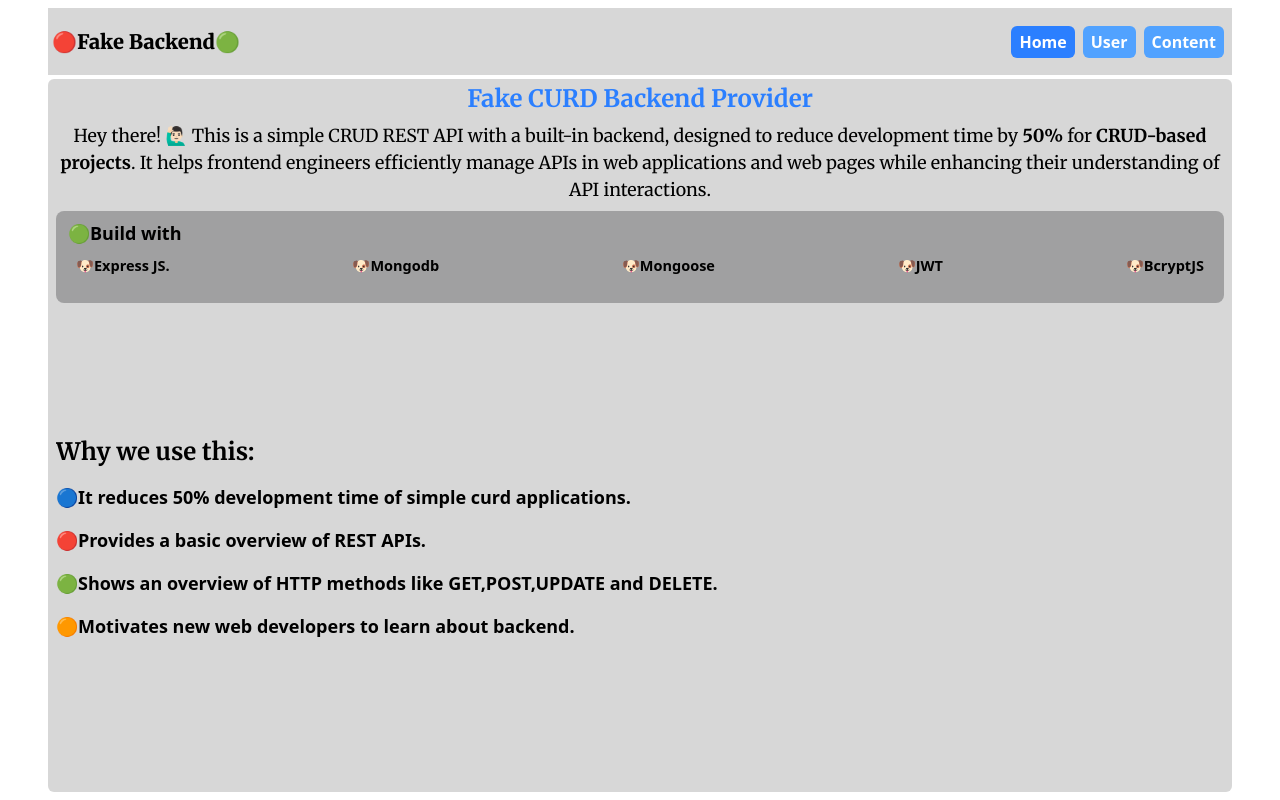
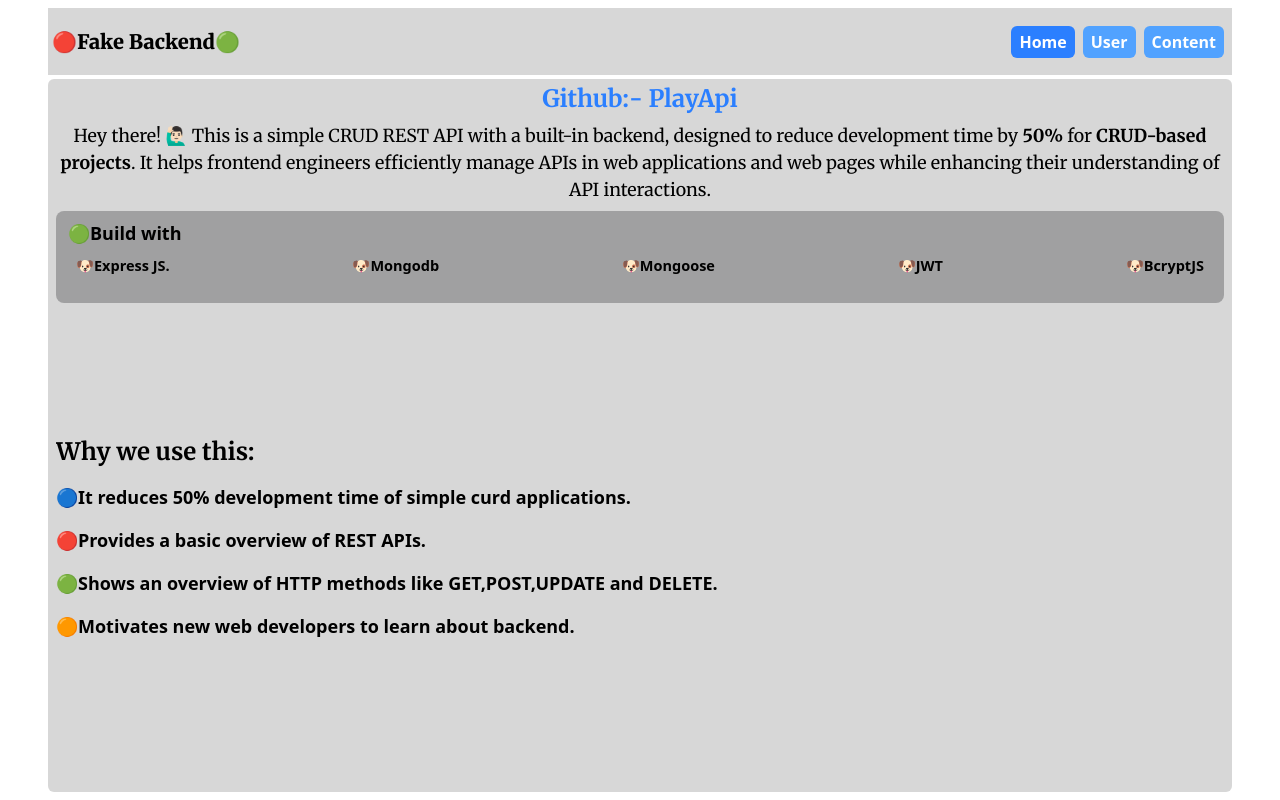
Before and after one commit to Biswajit0972/fakeDataApi, a React (Vite) app in the folder frontend/: page / in a window 1280 px wide. Built offline with nearby package versions, Linux system fonts and the light colour scheme.

Commit message:
Update Home.tsx

```diff
--- a/frontend/src/pages/Home.tsx
+++ b/frontend/src/pages/Home.tsx
@@ -8,7 +8,7 @@ const Home = () => {
                 <div className="child-box  flex flex-col gap-2">
                     <div className="w-full overflow-hidden flex-between gap-3">
                         <NavLink className="sub-txt text-blue-500" to="https://github.com/Biswajit0972/fakeDataApi/blob/main/readme.md">  <h1 className="title ">
-                            Fake CURD Backend Provider
+                          Github:-  PlayApi
                         </h1></NavLink>
 
 
```
